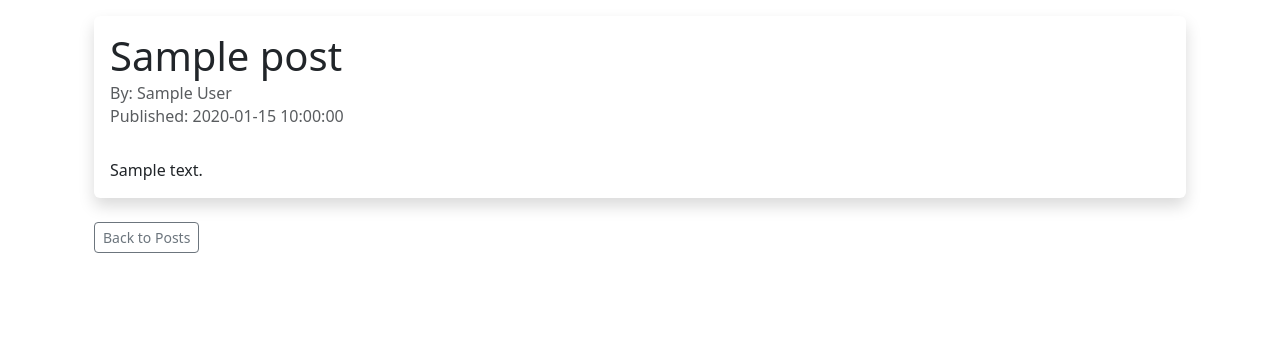
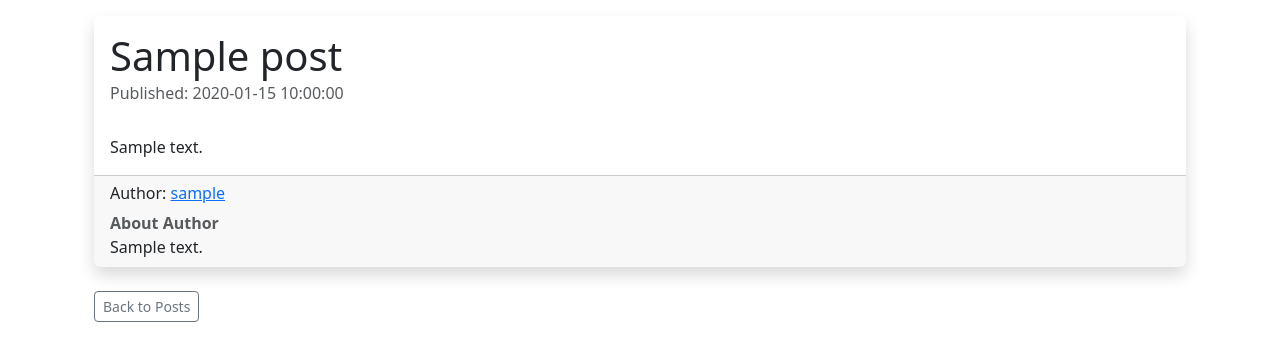
Before and after one commit to GhostPet/ImageWebsite, a Flask app: a page that uses templates/post.html in a window 1280 px wide. Shown: the part 104-465 px from the top of the page. Run offline with Flask 3, Linux system fonts and the light colour scheme; tables that the repository leaves empty hold one stand-in row (values such as "Sample post"); some libraries are stand-ins or nearby versions.

Commit message:
Added about_me on Users and about author on Posts

```diff
--- a/main.py
+++ b/main.py
@@ -45,8 +45,8 @@ class User(db.Model, UserMixin):
 	phone = db.Column(db.String(20), nullable=True)
 	password_hash = db.Column(db.String(255))
 	date_created = db.Column(db.DateTime, default=datetime.utcnow)
-	# User posts
 	posts = db.relationship('Post', backref='author', lazy=True)
+	about_me = db.Column(db.Text, nullable=True)
 
 	@property
 	def password(self):
@@ -69,7 +69,6 @@ class Post(db.Model):
 	#author = db.Column(db.String(255), nullable=False)
 	date_created = db.Column(db.DateTime, default=datetime.utcnow)
 	slug = db.Column(db.String(255), nullable=False, unique=True)
-	# Foreign Key to link the user
 	author_id = db.Column(db.Integer, db.ForeignKey('user.id'))
 
 	def __repr__(self):
@@ -207,9 +206,10 @@ def logout():
 def dashboard():
 	form = UserForm()
 	user = current_user
+	form.about_me.data = user.about_me
 	if request.method == 'POST':
 		# Check if anything is changed
-		if user.username == form.username.data and user.name == form.name.data and user.email == form.email.data and user.phone == form.phone.data:
+		if user.username == form.username.data and user.name == form.name.data and user.email == form.email.data and user.phone == form.phone.data and form.about_me.data == user.about_me:
 			flash('Nothing to update.', 'warning')
 			return render_template('dashboard.html', form=form)
 		# Check if required fields is empty
@@ -231,6 +231,7 @@ def dashboard():
 		user.name = form.name.data
 		user.email = form.email.data
 		user.phone = form.phone.data
+		user.about_me = form.about_me.data
 		try:
 			db.session.commit()
 			flash('User updated successfully.', 'success')
--- a/templates/dashboard.html
+++ b/templates/dashboard.html
@@ -24,6 +24,7 @@
                     <p><b>Email:</b> {{ current_user.email }}</p>
                     <p><b>Phone:</b> {{ current_user.phone }}</p>
                     <p><b>Account Created:</b> {{ current_user.date_created }}</p>
+                    <p><b>About Me:</b> {{ current_user.about_me }}</p>
                 </div>
                 <div class="col-4">
                     <img class="img-thumbnail rounded float-end m-3" src="{{ url_for('static', filename='images/defaultprofilepic.jpg') }}"
@@ -62,6 +63,10 @@
                 {{ form.phone.label(class="form-label") }}
                 {{ form.phone(class="form-control", value=current_user.phone) }}
             </div>
+            <div class="mb-3">
+                {{ form.about_me.label(class="form-label") }}
+                {{ form.about_me(class="form-control") }}
+            </div>
         </div>
         <div class="card-footer">
             {{ form.submit(class="btn btn-sm btn-secondary") }}
--- a/templates/post.html
+++ b/templates/post.html
@@ -23,10 +23,16 @@
     <div class="card shadow border-0">
         <div class="card-body">
             <h1 class="card-title">{{ post.title }}</h1>
-            <h6 class="card-subtitle mb-2 text-body-secondary">By: {{ post.author.name }}</h6>
             <h6 class="card-subtitle mb-2 text-body-secondary">Published: {{ post.date_created }}</h6>
             <br>
             <p class="card-text">{{ post.content|safe }}</p>
+        </div>
+        <div class="card-footer">
+            <h6 class="card-title">Author: <a href="{{ url_for('dashboard', id=post.author.id) }}">{{ post.author.username }}</a></h6>
+            {% if post.author.about_me %}
+            <b class="text-body-secondary">About Author</b>
+            <p class="card-text">{{ post.author.about_me }}</p>
+            {% endif %}
         </div>
     </div>
     <br>
--- a/webforms.py
+++ b/webforms.py
@@ -1,5 +1,5 @@
 from flask_wtf import FlaskForm
-from wtforms import StringField, PasswordField, IntegerField, EmailField, TelField, BooleanField, SubmitField, ValidationError
+from wtforms import StringField, PasswordField, IntegerField, EmailField, TelField, BooleanField, SubmitField, ValidationError, TextAreaField
 from wtforms.validators import DataRequired, Email, EqualTo, NumberRange
 from wtforms.widgets import TextArea
 from flask_ckeditor import CKEditorField
@@ -9,6 +9,7 @@ class UserForm(FlaskForm):
 	username = StringField('Username', validators=[DataRequired()])
 	email = EmailField('Email', validators=[DataRequired()])
 	phone = TelField('Phone')
+	about_me = TextAreaField('About Me')
 	password = PasswordField('Password', validators=[DataRequired(), EqualTo('password', message='Passwords must match!')])
 	confirm_password = PasswordField('Confirm Password', validators=[DataRequired()])
 	submit = SubmitField('Submit')
```
Also changed, not shown: migrations/versions/3d19e53d9e2c_added_about_me_in_user.py (added, +32 -0 lines).
